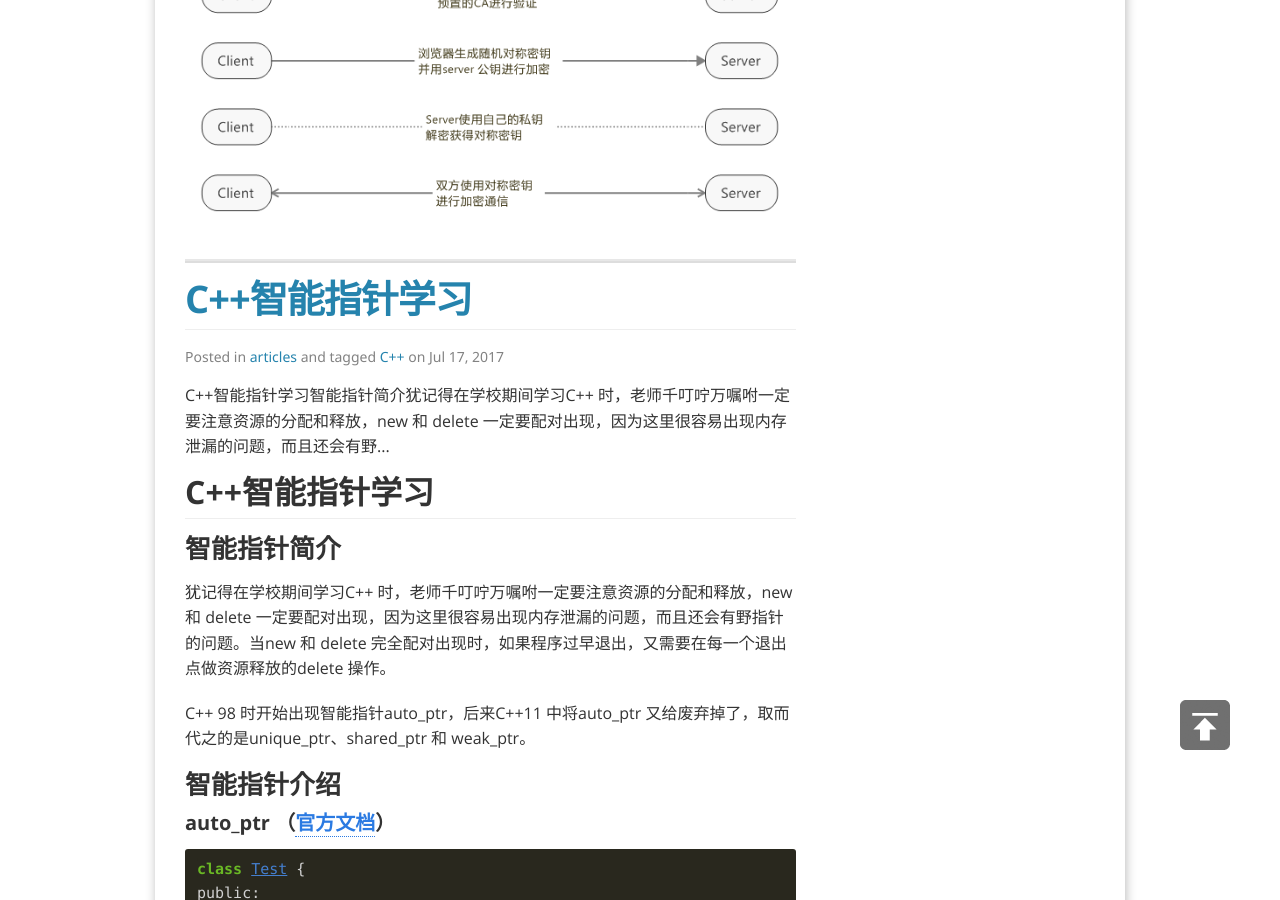
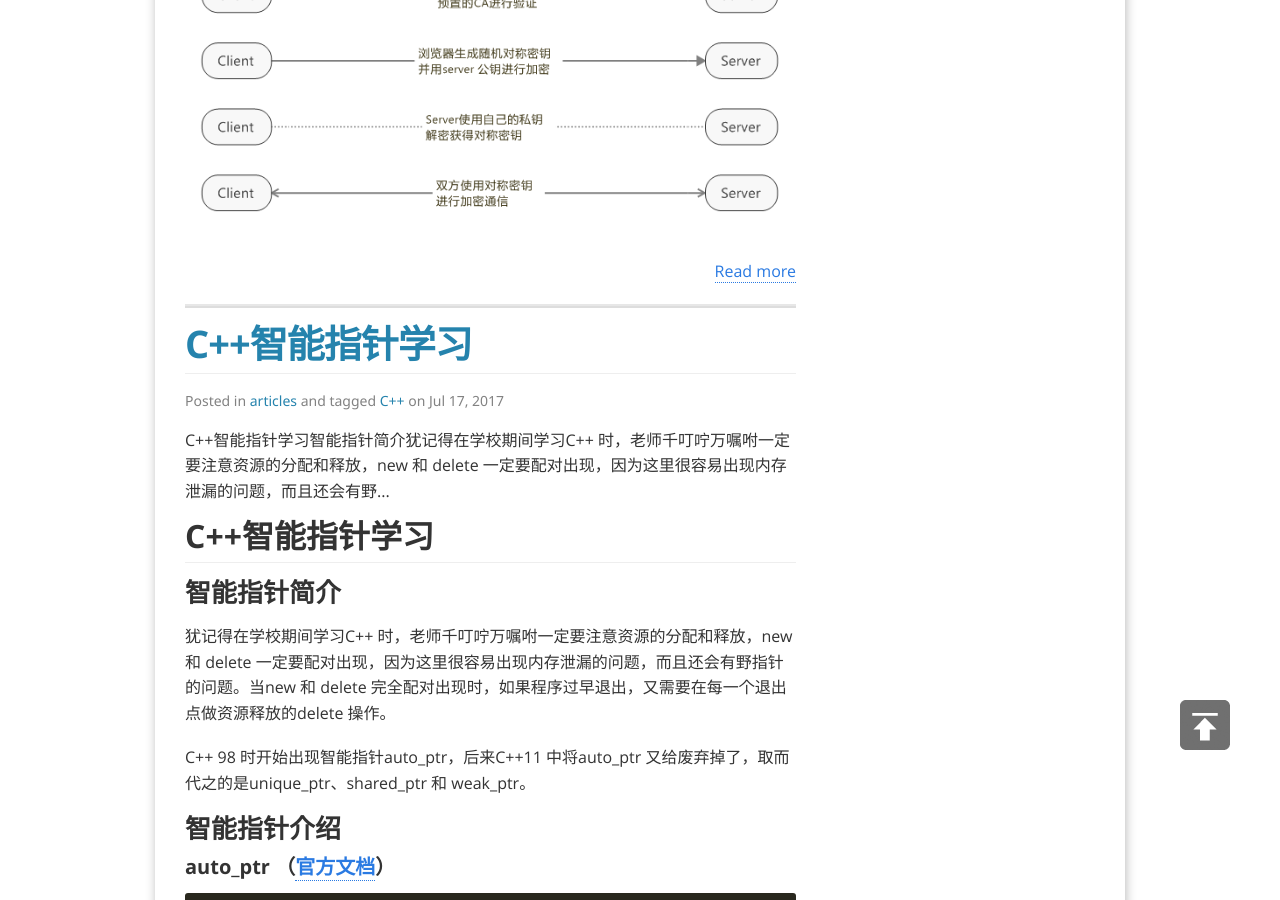
Before and after one commit to chen-jiao/chen-jiao.github.io, a Jekyll site: the page built from index.html, in a window 1280 px wide and 900 px high, scrolled down 3766 px. Built offline with Jekyll 4.4.1, drawn with Linux system fonts in a browser that asks for light colours; nearby versions of some CDN libraries; the list of posts is cut into pages by our own code; some of the changed text lies outside the part shown.

Commit message:
try change index.html for showing summary.
Signed-off-by: chenjiao <chenjiao@hyc.cn>

```diff
--- a/index.html
+++ b/index.html
@@ -31,12 +31,8 @@
 
     <article class="post-content" itemprop="articleBody">
       {{ post.content | strip_html | strip_newlines | truncate:100 }}
-      {% if post.content contains site.excerpt_separator %}
       {{ post.excerpt }}
       <p style="text-align: right"><a href="{{ post.url | prepend: site.baseurl }}">Read more</a></p>
-      {% else %}
-      {{ post.content }}
-      {% endif %}
     </article>
     <hr />
 
```
